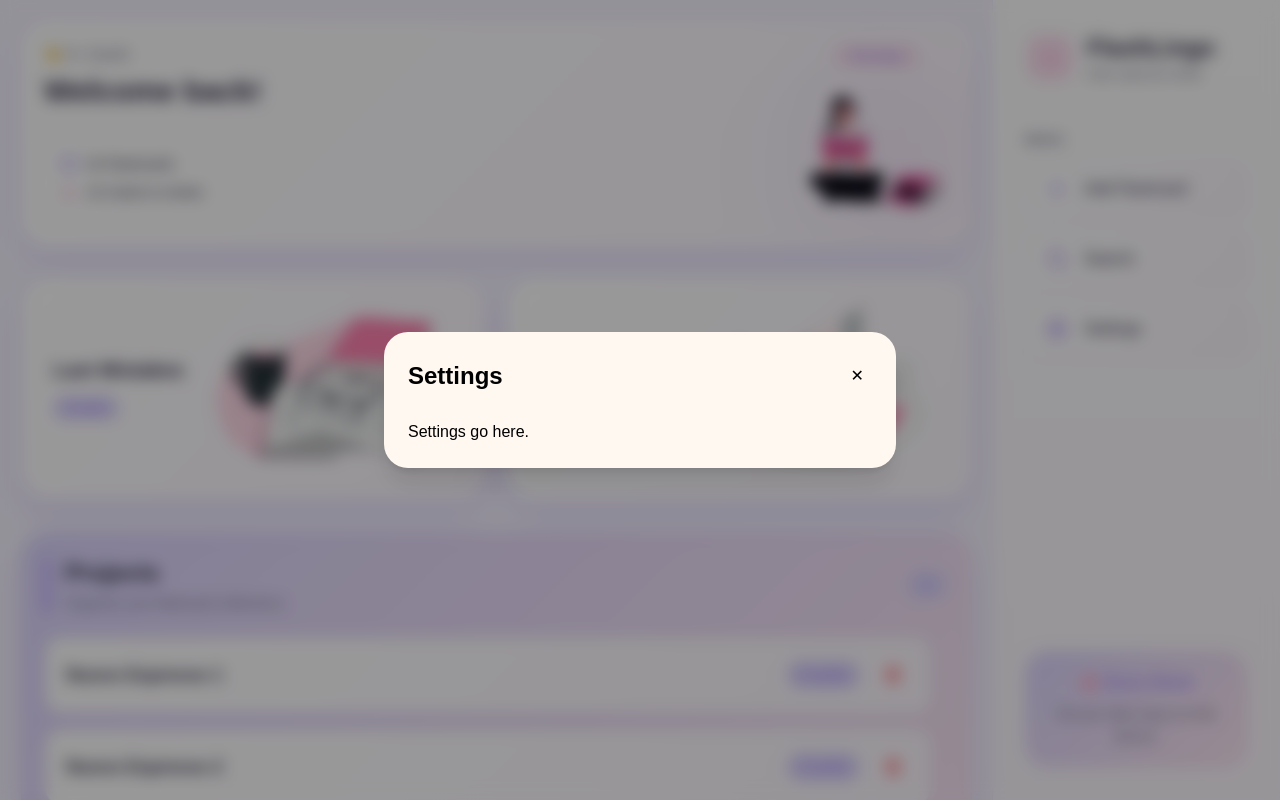
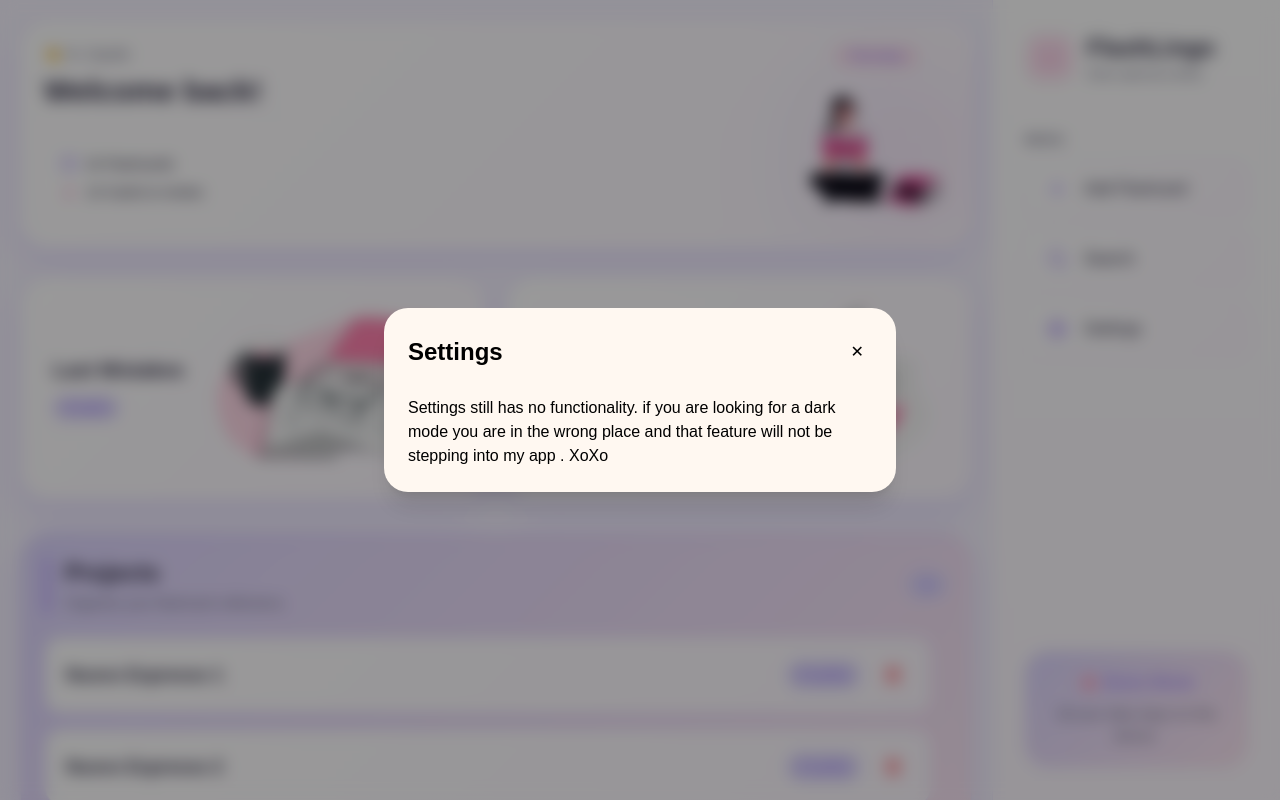
Before and after one commit to SepideNorouzi/FlashLingo, a React (Vite) app: page / in a window 1280 px wide. Both pictures are taken after a click on the button "Settings". Shown: the top 800 px of the page. Built offline with nearby package versions, Linux system fonts and the light colour scheme; a web font is replaced by a local one.

Commit message:
initialize settings modal

```diff
--- a/src/components/modals/SettingModal.tsx
+++ b/src/components/modals/SettingModal.tsx
@@ -4,7 +4,11 @@ import type { ModalProps } from "../../types/modal";
 function SettingModal(props: ModalProps) {
   return (
     <BaseModal {...props} title="Settings">
-      <p>Settings go here.</p>
+      <p>
+        Settings still has no functionality. if you are looking for a dark mode
+        you are in the wrong place and that feature will not be stepping into my
+        app . XoXo
+      </p>
     </BaseModal>
   );
 }
```
